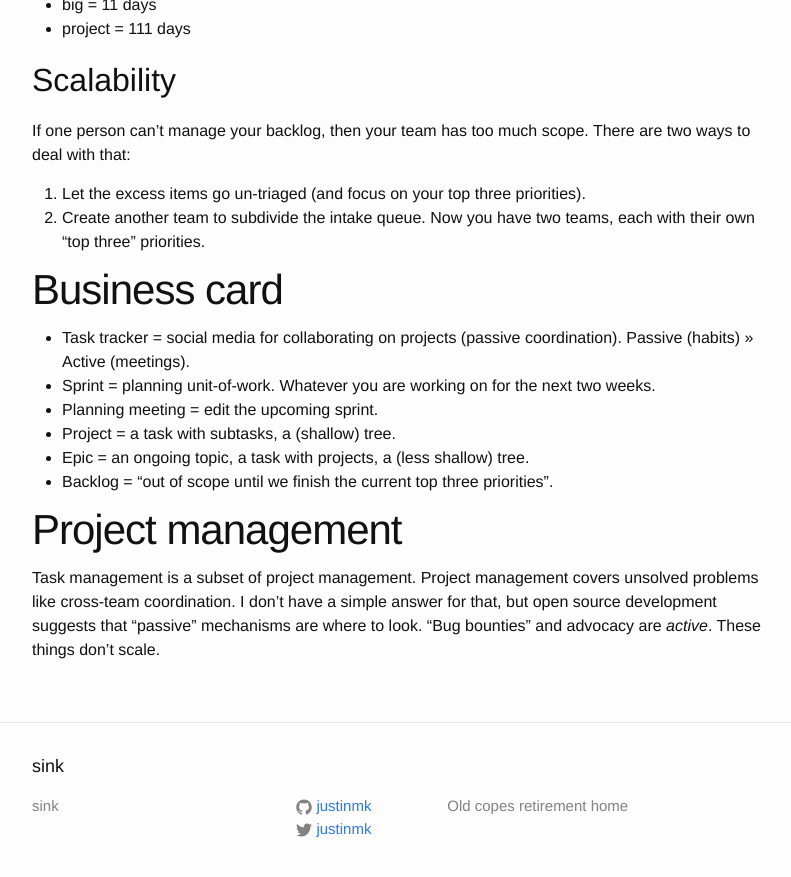
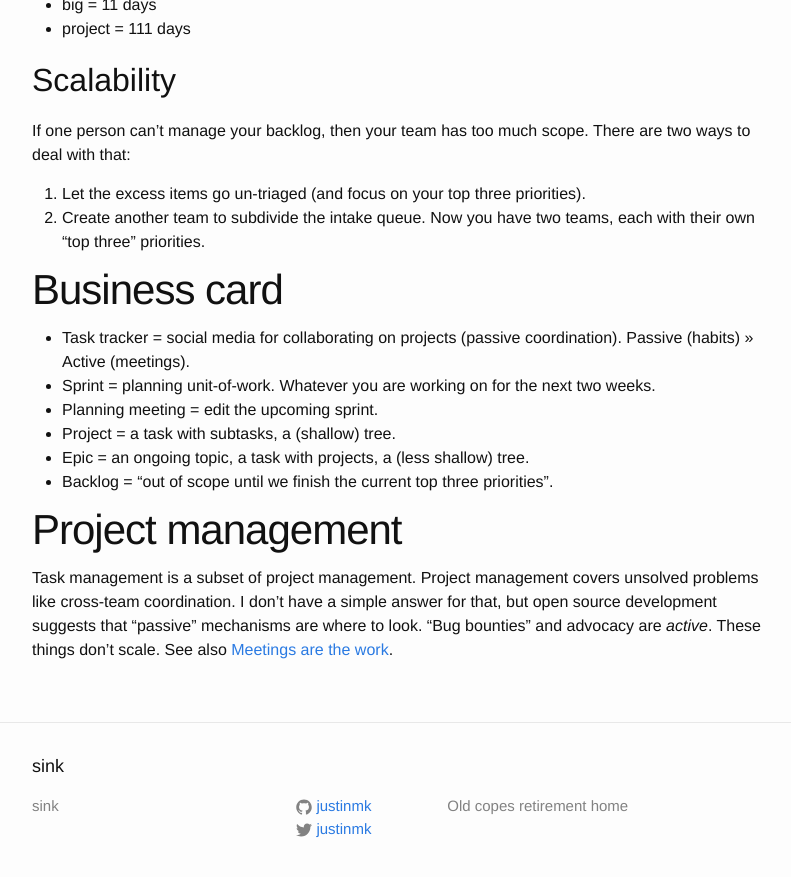
Before and after one commit to justinmk/justinmk.github.io, a Jekyll site: the page built from _posts/2023-02-01-priority.md, in a window 1280 px wide and 900 px high, scrolled down 3864 px. Shown: the top 877 px of the window, without its empty margins (238-1029 px from the left). Built offline with Jekyll 4.4.1, drawn with Linux system fonts in a browser that asks for light colours.

Commit message:
post: priority

```diff
--- a/_posts/2023-02-01-priority.md
+++ b/_posts/2023-02-01-priority.md
@@ -218,7 +218,8 @@ There are two ways to deal with that:
 Task management is a subset of project management. Project management covers
 unsolved problems like cross-team coordination. I don't have a simple answer for
 that, but open source development suggests that "passive" mechanisms are where
-to look. "Bug bounties" and advocacy are _active_. These things don't scale.
+to look. "Bug bounties" and advocacy are _active_. These things don't scale. See
+also [Meetings are the work](https://medium.com/@ElizAyer/meetings-are-the-work-9e429dde6aa3).
 
 
 <!--
```
